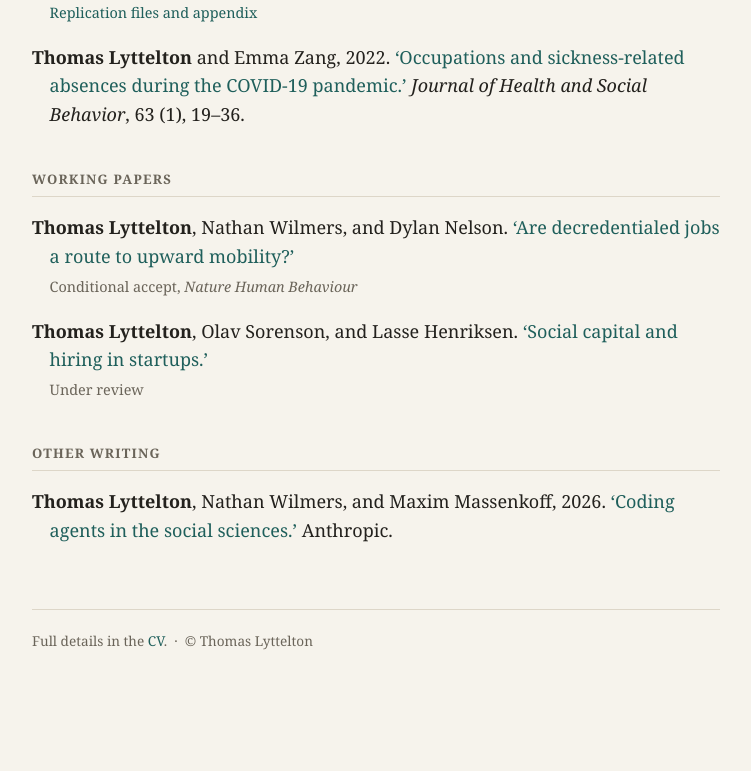
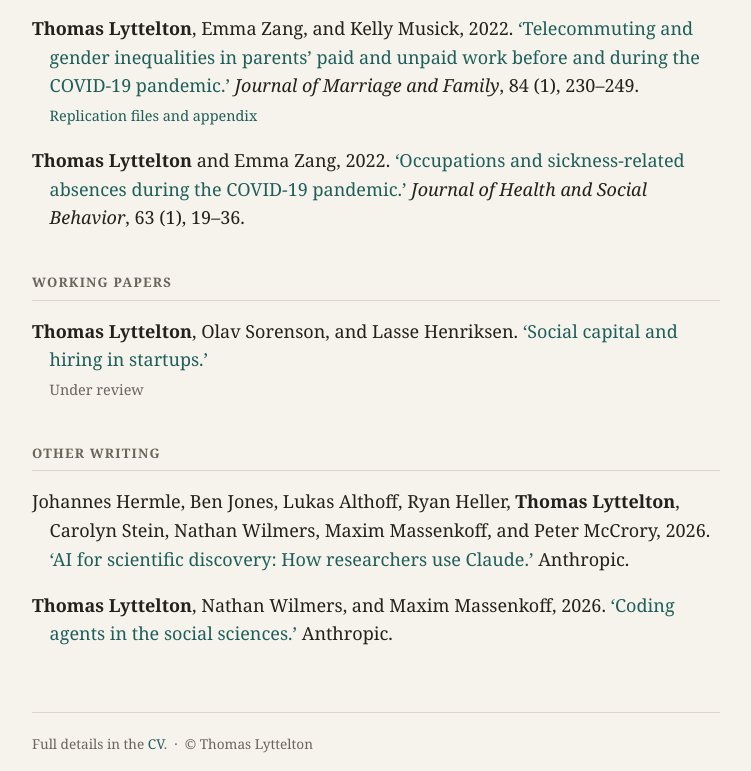
Before and after one commit to tom-lyttelton/tom-lyttelton.github.io, a plain HTML site: page research.html in a window 1280 px wide. Shown: the part 1036-1807 px from the top of the page, without its empty margins (264-1015 px from the left). Before the commit the page ends 1752 px from the top, so only its background shows below. Drawn offline with Linux system fonts and the light colour scheme.

Commit message:
Research page: NHB published, add Anthropic AI-for-science report
Co-Authored-By: Claude Opus 5.5 <noreply@anthropic.com>

```diff
--- a/research.html
+++ b/research.html
@@ -25,6 +25,11 @@
   <section>
     <h2>Published</h2>
     <ul class="pubs">
+      <li>
+        <span class="me">Thomas Lyttelton</span>, Dylan K. Nelson, and Nathan Wilmers, 2026.
+        <a href="https://doi.org/10.1038/s41562-026-02610-5">&lsquo;Decredentialed jobs and upward mobility among non-college workers in the USA.&rsquo;</a>
+        <span class="venue">Nature Human Behaviour</span> (online first).
+      </li>
       <li>
         <span class="me">Thomas Lyttelton</span> and Nathan Wilmers, 2026.
         <a href="https://doi.org/10.1177/00018392261453818">&lsquo;The politicization of wage setting.&rsquo;</a>
@@ -70,11 +75,6 @@
     <h2>Working papers</h2>
     <ul class="pubs">
       <li>
-        <span class="me">Thomas Lyttelton</span>, Nathan Wilmers, and Dylan Nelson.
-        <a href="https://osf.io/4kgj9_v1">&lsquo;Are decredentialed jobs a route to upward mobility?&rsquo;</a>
-        <br><span class="note">Conditional accept, <span class="venue">Nature Human Behaviour</span></span>
-      </li>
-      <li>
         <span class="me">Thomas Lyttelton</span>, Olav Sorenson, and Lasse Henriksen.
         <a href="https://www.dropbox.com/scl/fi/qau07rfxo6era5inds2ll/LytteltonHenriksenSorenson2025.pdf?rlkey=9s4a4263t8nbn5z6h7cunjwtt&amp;dl=0">&lsquo;Social capital and hiring in startups.&rsquo;</a>
         <br><span class="note">Under review</span>
@@ -85,6 +85,11 @@
   <section>
     <h2>Other writing</h2>
     <ul class="pubs">
+      <li>
+        Johannes Hermle, Ben Jones, Lukas Althoff, Ryan Heller, <span class="me">Thomas Lyttelton</span>, Carolyn Stein, Nathan Wilmers, Maxim Massenkoff, and Peter McCrory, 2026.
+        <a href="https://www.anthropic.com/research/how-researchers-use-claude">&lsquo;AI for scientific discovery: How researchers use Claude.&rsquo;</a>
+        Anthropic.
+      </li>
       <li>
         <span class="me">Thomas Lyttelton</span>, Nathan Wilmers, and Maxim Massenkoff, 2026.
         <a href="https://www.anthropic.com/research/coding-agents-social-sciences">&lsquo;Coding agents in the social sciences.&rsquo;</a>
```
